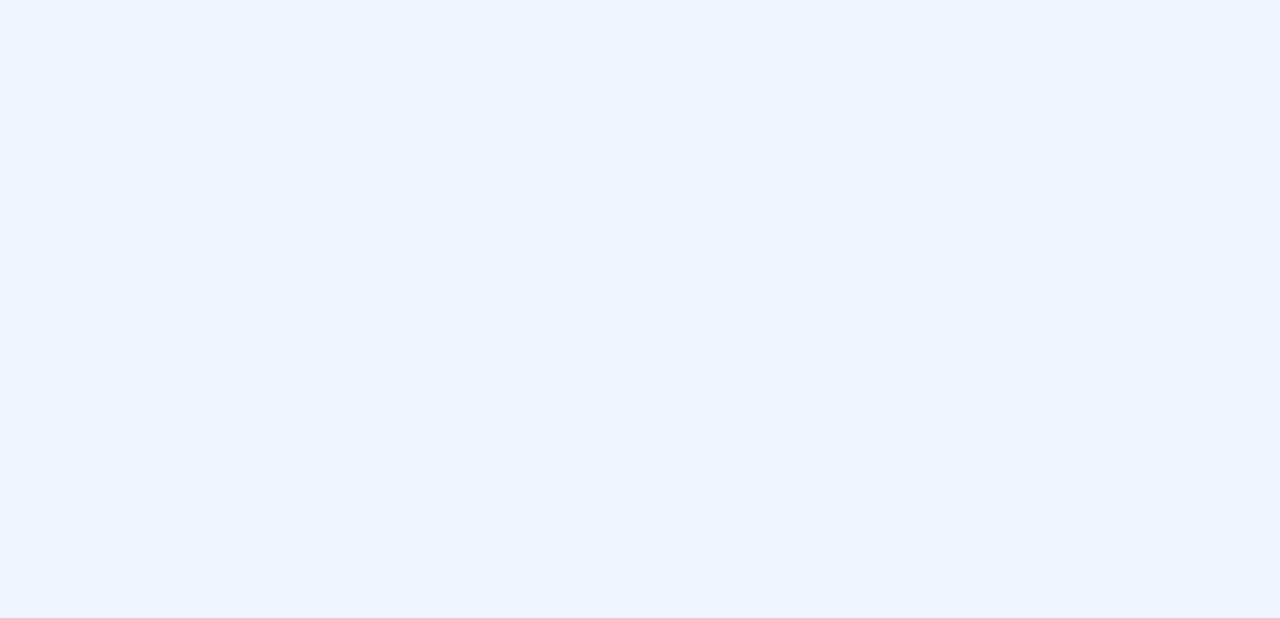
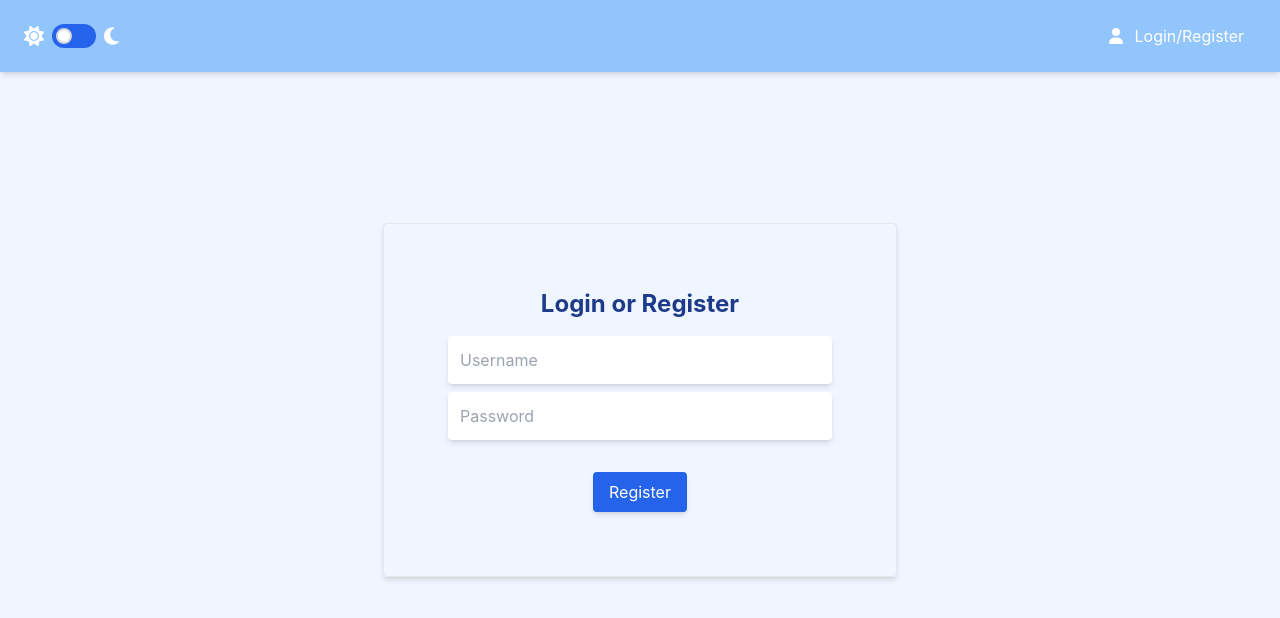
Before and after one commit to neilmccaffrey/finance-tracker, a React (Create React App) app: page /login in a window 1280 px wide. Before the commit this address had no page. Shown: the top 618 px of the page. Built offline with nearby package versions, Linux system fonts and the light colour scheme; the HTML template or start-up script is replaced by a standard one.

Commit message:
Button component, Login/register page

```diff
--- a/src/App.js
+++ b/src/App.js
@@ -1,11 +1,13 @@
 import { BrowserRouter, Route, Routes } from 'react-router-dom';
 import Home from './pages/Home';
+import Login from './pages/Login';
 
 function App() {
   return (
     <BrowserRouter>
       <Routes>
         <Route path="/" element={<Home />} />
+        <Route path="/login" element={<Login />} />
       </Routes>
     </BrowserRouter>
   );
--- /dev/null
+++ b/src/components/Button.jsx
@@ -0,0 +1,12 @@
+const Button = ({ onClick, children }) => {
+  return (
+    <button
+      onClick={onClick}
+      className={`px-4 py-2 rounded primary shadow-md hover:bg-blue-300`}
+    >
+      {children}
+    </button>
+  );
+};
+
+export default Button;
--- a/src/components/Header.jsx
+++ b/src/components/Header.jsx
@@ -1,11 +1,19 @@
+import { Link } from 'react-router-dom';
 import ThemeToggle from './ThemeToggle';
+import { FontAwesomeIcon } from '@fortawesome/react-fontawesome';
+import { faUser } from '@fortawesome/free-solid-svg-icons';
 
 const Header = () => {
   return (
-    <header className="w-full fixed top-0 p-2 md:p-4">
+    <header className="w-full fixed top-0 p-2 md:p-6">
       <div className="flex justify-between items-center w-full sm:w-auto md:space-x-96">
         <ThemeToggle />
-        <h1>Destructo-disc</h1>
+        <div className="inline-block transition-transform duration-200 hover:scale-125">
+          <FontAwesomeIcon icon={faUser} />
+          <Link to="/login" className="p-3">
+            Login/Register
+          </Link>
+        </div>
       </div>
     </header>
   );
--- a/src/pages/Home.jsx
+++ b/src/pages/Home.jsx
@@ -4,7 +4,7 @@ const Home = () => {
   return (
     <>
       <Header />
-      <main className="pt-16 mx-auto p-4">
+      <main className="pt-20 mx-auto p-4">
         <h1>Kamehameha!</h1>
       </main>
     </>
--- /dev/null
+++ b/src/pages/Login.jsx
@@ -0,0 +1,44 @@
+import { useState } from 'react';
+import { registerUser } from '../api/auth';
+import Button from '../components/Button';
+import Header from '../components/Header';
+
+const Login = () => {
+  const [username, setUsername] = useState('');
+  const [password, setPassword] = useState('');
+
+  const handleRegister = async () => {
+    if (!username || !password) return;
+    const result = await registerUser(username, password);
+    console.log(result);
+  };
+
+  return (
+    <>
+      <Header />
+      <div className="flex flex-col items-center justify-center h-screen">
+        <div className="p-16 border shadow-md rounded flex flex-col items-center">
+          <text className="text-2xl font-bold mb-4">Login or Register</text>
+          <input
+            value={username}
+            onChange={(e) => setUsername(e.target.value)}
+            autoComplete="username"
+            placeholder="Username"
+            className="p-3 w-96 rounded shadow-md mb-2"
+          />
+          <input
+            type="password"
+            value={password}
+            onChange={(e) => setPassword(e.target.value)}
+            autoComplete="current-password"
+            placeholder="Password"
+            className="p-3 w-96 rounded shadow-md mb-8"
+          />
+          <Button onClick={handleRegister}>Register</Button>
+        </div>
+      </div>
+    </>
+  );
+};
+
+export default Login;
```
